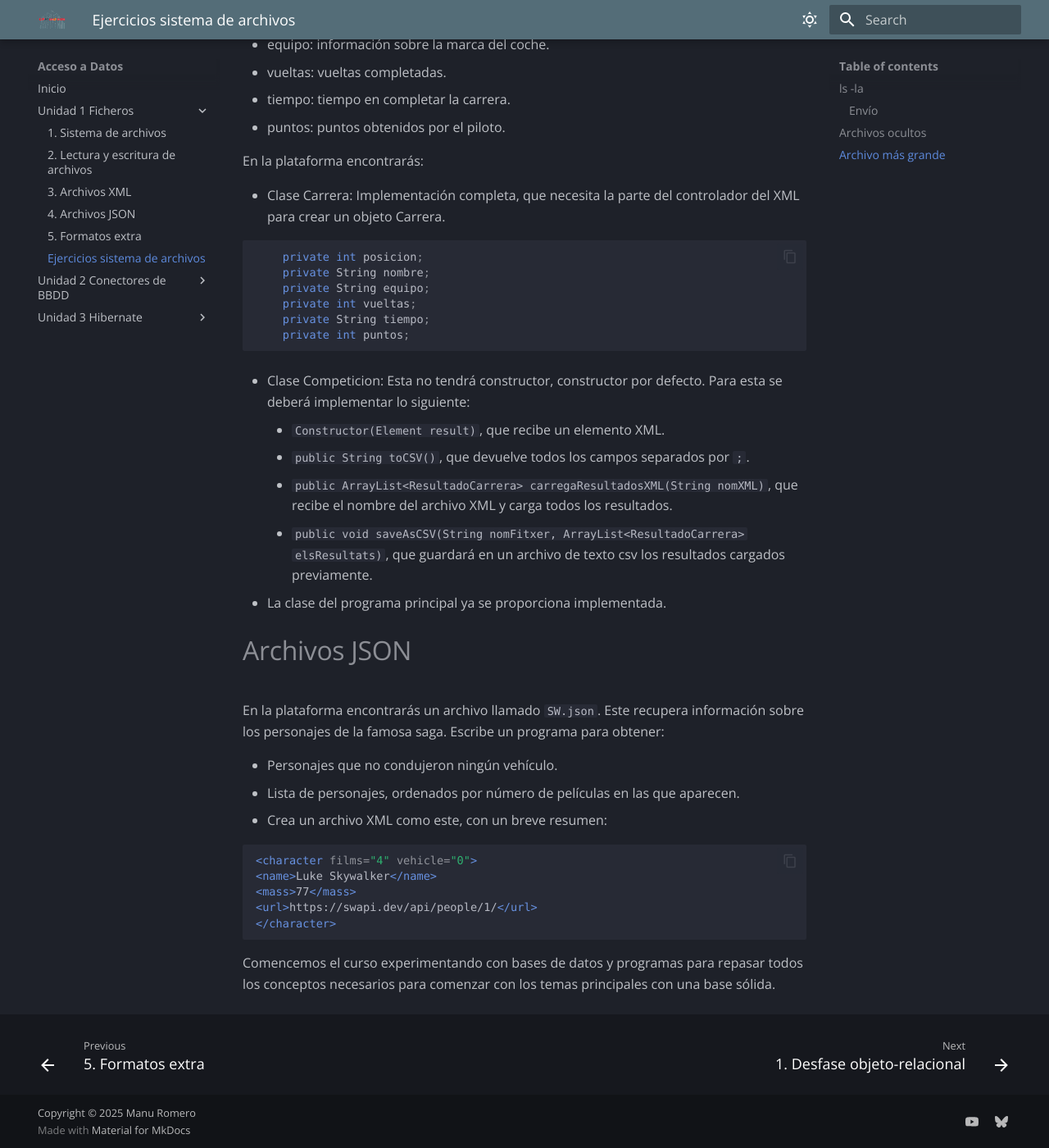
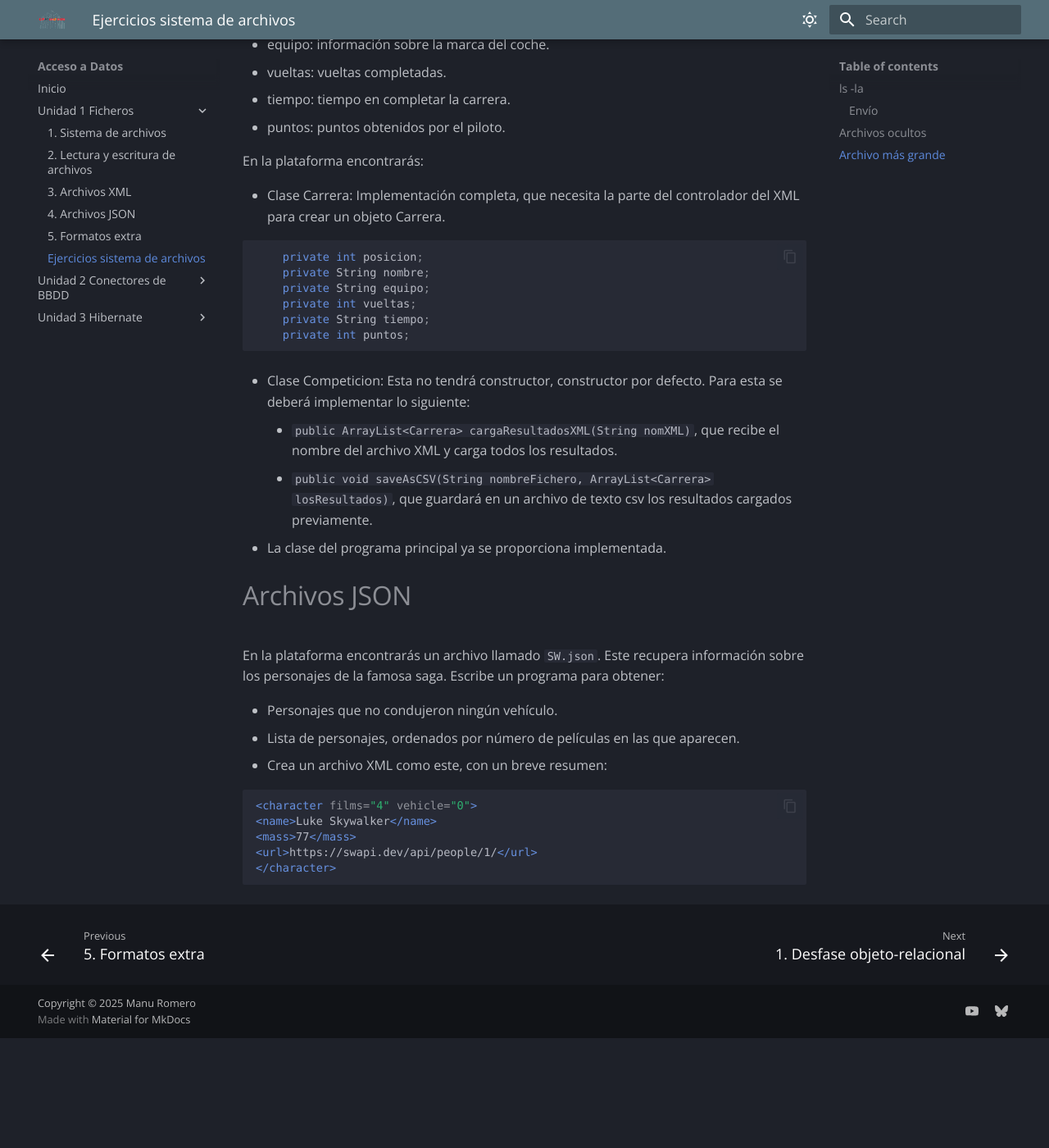
Before and after one commit to ManuEduGVA/ad, an MkDocs documentation site: the page built from docs/Unidad 1 Ficheros/6_Ejercicios.es.md, in a window 1280 px wide and 1400 px high, scrolled down 5993 px. Shown: the whole window at 82% size. Built offline with MkDocs 1.6.1 and Material for MkDocs 9.7.7, drawn with Linux system fonts in a browser that asks for light colours; some web fonts are replaced; after the commit the page ends 7259 px from its top, so only the background shows below that.

Commit message:
Modificación ejercicios UD 1

````diff
--- a/docs/Unidad 1 Ficheros/6_Ejercicios.es.md
+++ b/docs/Unidad 1 Ficheros/6_Ejercicios.es.md
@@ -280,10 +280,8 @@ En la plataforma encontrarás:
 - Clase Competicion: Esta no tendrá constructor, constructor por defecto. Para esta se deberá implementar lo siguiente:
 
 
-    - `Constructor(Element result)`, que recibe un elemento XML.
-    - `public String toCSV()`, que devuelve todos los campos separados por `;`.
-    - `public ArrayList<ResultadoCarrera> carregaResultadosXML(String nomXML)`, que recibe el nombre del archivo XML y carga todos los resultados.
-    - `public void saveAsCSV(String nomFitxer, ArrayList<ResultadoCarrera> elsResultats)`, que guardará en un archivo de texto csv los resultados cargados previamente.
+    - `public ArrayList<Carrera> cargaResultadosXML(String nomXML)`, que recibe el nombre del archivo XML y carga todos los resultados.
+    - `public void saveAsCSV(String nombreFichero, ArrayList<Carrera> losResultados)`, que guardará en un archivo de texto csv los resultados cargados previamente.
 
 - La clase del programa principal ya se proporciona implementada.
 
@@ -303,7 +301,6 @@ En la plataforma encontrarás un archivo llamado `SW.json`. Este recupera inform
 </character>
 ```
 
-Comencemos el curso experimentando con bases de datos y programas para repasar todos los conceptos necesarios para comenzar con los temas principales con una base sólida.
 <!--
 
 # Enlaces
````
